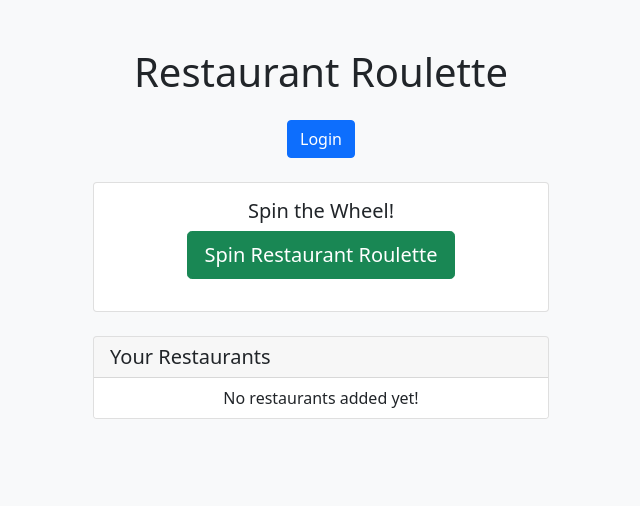
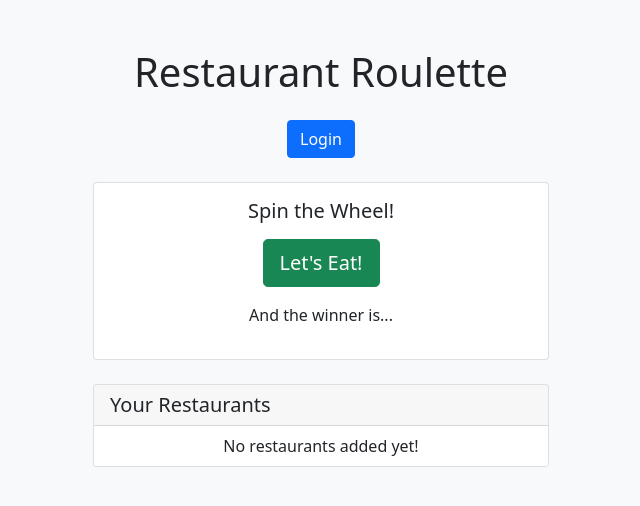
Before and after one commit to haystax78/restaurant-roulette, a Flask app: template templates/index.html in a window 1280 px wide. Shown: the top 506 px of the page, without its empty margins (319-959 px from the left). Run offline with Flask 3, Linux system fonts and the light colour scheme; the template is opened without the code that fills it, so the values that code supplies are empty.

Commit message:
Add fun animations and improved UI for restaurant selection

```diff
--- a/templates/index.html
+++ b/templates/index.html
@@ -45,7 +45,17 @@
             <div class="card">
                 <div class="card-body text-center">
                     <h5 class="card-title">Spin the Wheel!</h5>
-                    <button id="spinButton" class="btn btn-success btn-lg">Spin Restaurant Roulette</button>
+                    <div class="wheel-container mb-3">
+                        <div class="wheel">
+                            <i class="fas fa-utensils"></i>
+                        </div>
+                    </div>
+                    <button id="spinButton" class="btn btn-success btn-lg">
+                        <i class="fas fa-dice"></i> Let's Eat!
+                    </button>
+                    <div class="drum-roll mt-3">
+                        <i class="fas fa-drum"></i> And the winner is...
+                    </div>
                     <div id="result" class="mt-3"></div>
                 </div>
             </div>
@@ -66,7 +76,7 @@
                         <a href="{{ url_for('delete_restaurant', id=restaurant.id) }}"
                            class="btn btn-danger btn-sm"
                            onclick="return confirm('Are you sure you want to delete this restaurant?')">
-                            Delete
+                            <i class="fas fa-trash"></i>
                         </a>
                         {% endif %}
                     </li>
@@ -81,15 +91,43 @@
 
 <script>
 document.getElementById('spinButton').addEventListener('click', function() {
+    const wheel = document.querySelector('.wheel');
+    const drumRoll = document.querySelector('.drum-roll');
+    const resultDiv = document.getElementById('result');
+    const button = this;
+
+    // Clear previous result
+    resultDiv.innerHTML = '';
+
+    // Start spinning animation
+    wheel.classList.add('spinning');
+    button.disabled = true;
+    drumRoll.style.display = 'block';
+
+    // Fetch result
     fetch('/spin')
         .then(response => response.json())
         .then(data => {
-            const resultDiv = document.getElementById('result');
-            if (data.error) {
-                resultDiv.innerHTML = `<div class="alert alert-warning">${data.error}</div>`;
-            } else {
-                resultDiv.innerHTML = `<div class="alert alert-success">You should eat at: <strong>${data.name}</strong></div>`;
-            }
+            // Continue spinning for dramatic effect
+            setTimeout(() => {
+                // Stop spinning
+                wheel.classList.remove('spinning');
+
+                // Show result with animation
+                setTimeout(() => {
+                    if (data.error) {
+                        resultDiv.innerHTML = `<div class="alert alert-warning">${data.error}</div>`;
+                    } else {
+                        resultDiv.innerHTML = `
+                            <div class="alert alert-success result-animation">
+                                <h3 class="mb-0"> ${data.name} </h3>
+                            </div>`;
+                        createConfetti();
+                    }
+                    button.disabled = false;
+                    drumRoll.style.display = 'none';
+                }, 500);
+            }, 2000);
         });
 });
 </script>
```
